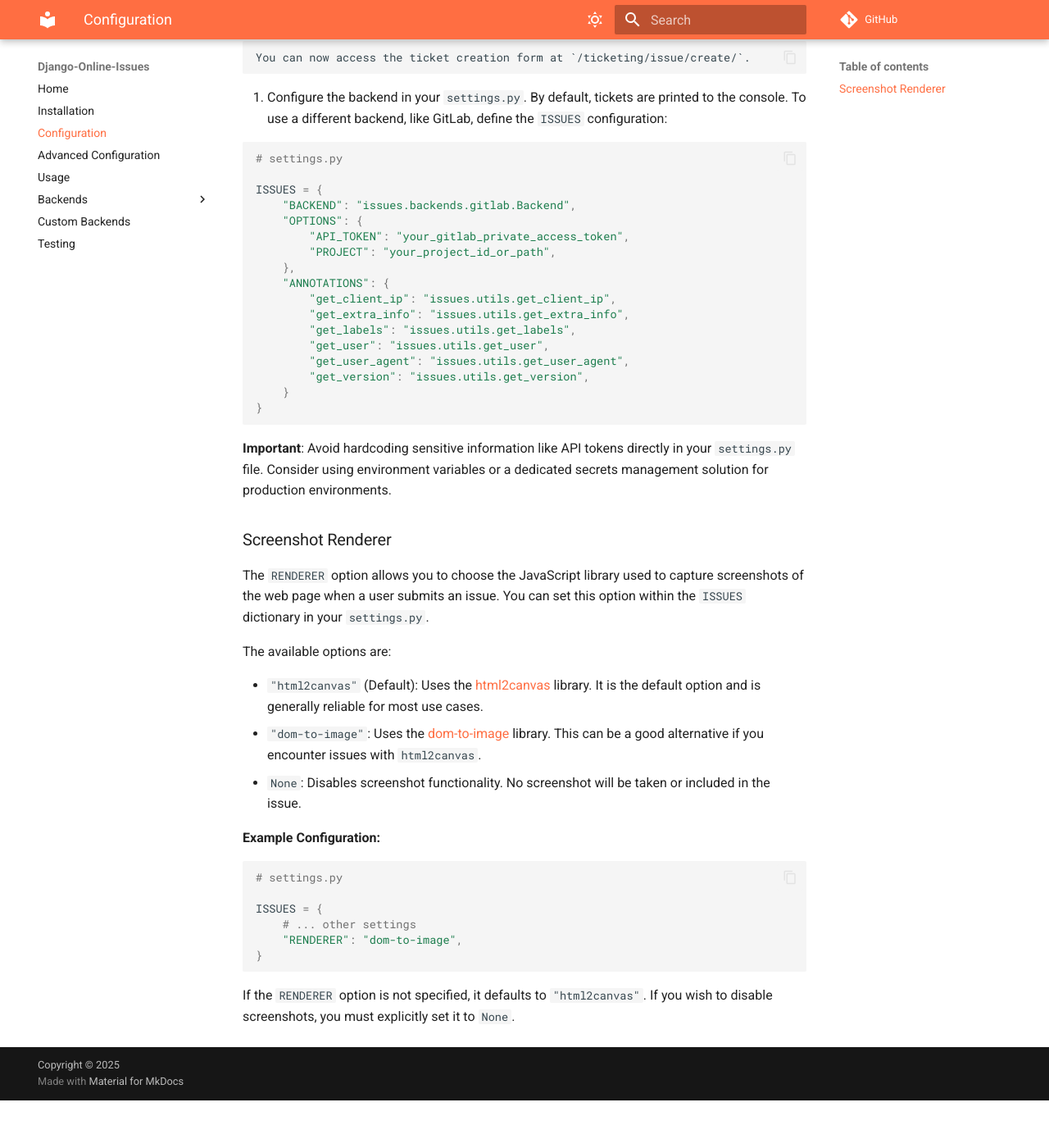
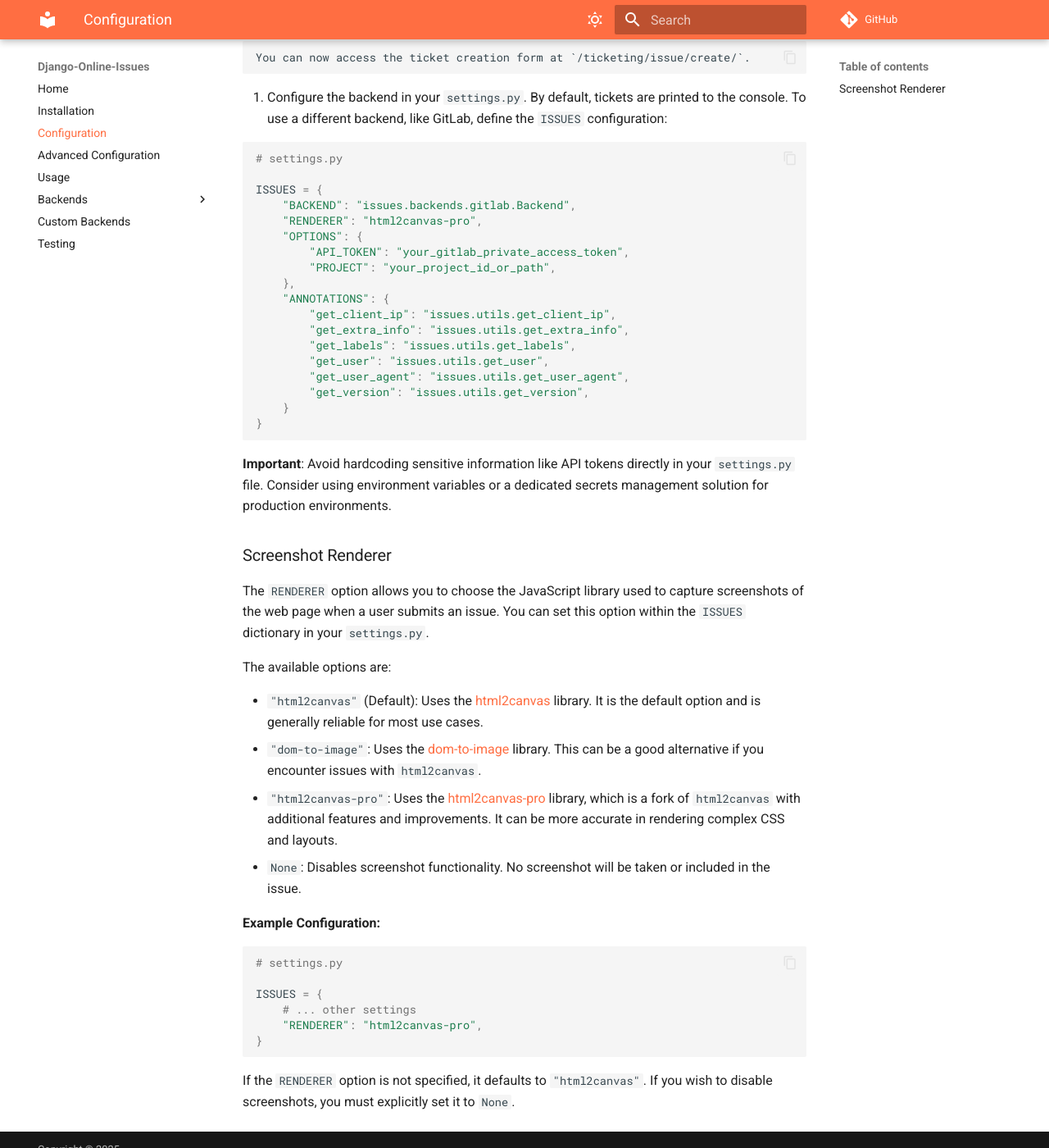
Before and after one commit to saxix/django-online-issues, an MkDocs documentation site: the page built from docs/src/configuration.md, in a window 1280 px wide and 1400 px high, scrolled down 553 px. Shown: the whole window at 82% size. Built offline with MkDocs 1.6.1 and Material for MkDocs 9.7.7, drawn with Linux system fonts in a browser that asks for light colours; comment, search, counter and statistics services are not loaded; before the commit the page ends 1895 px from its top, so only the background shows below that.

Commit message:
docs: Update renderer documentation and opener visibility

````diff
--- a/docs/src/configuration.md
+++ b/docs/src/configuration.md
@@ -34,6 +34,7 @@
 
 ISSUES = {
     "BACKEND": "issues.backends.gitlab.Backend",
+    "RENDERER": "html2canvas-pro",
     "OPTIONS": {
         "API_TOKEN": "your_gitlab_private_access_token",
         "PROJECT": "your_project_id_or_path",
@@ -60,6 +61,7 @@
 
 -   `"html2canvas"` (Default): Uses the [html2canvas](https://html2canvas.hertzen.com/) library. It is the default option and is generally reliable for most use cases.
 -   `"dom-to-image"`: Uses the [dom-to-image](https://github.com/tsayen/dom-to-image) library. This can be a good alternative if you encounter issues with `html2canvas`.
+-   `"html2canvas-pro"`: Uses the [html2canvas-pro](https://github.com/yorickshan/html2canvas-pro) library, which is a fork of `html2canvas` with additional features and improvements. It can be more accurate in rendering complex CSS and layouts.
 -   `None`: Disables screenshot functionality. No screenshot will be taken or included in the issue.
 
 **Example Configuration:**
@@ -69,7 +71,7 @@
 
 ISSUES = {
     # ... other settings
-    "RENDERER": "dom-to-image",
+    "RENDERER": "html2canvas-pro",
 }
 ```
 
--- a/src/issues/static/issues/issues.js
+++ b/src/issues/static/issues/issues.js
@@ -156,7 +156,7 @@
 
             });
         });
-        issueOpener.style.display = 'block';
+        issueOpener.style.visibility = 'visible';
         console.log("django-issues initialised")
     }
 
--- a/src/issues/static/issues/issues.scss
+++ b/src/issues/static/issues/issues.scss
@@ -1,5 +1,5 @@
 #issue-opener {
-  display: none;
+  visibility: hidden;
 }
 
 #django-issues-modal-overlay {
````
Also changed, not shown: src/issues/static/issues/issues.css (+1 -1 lines), src/issues/static/issues/issues.min.js, 1 other file.
